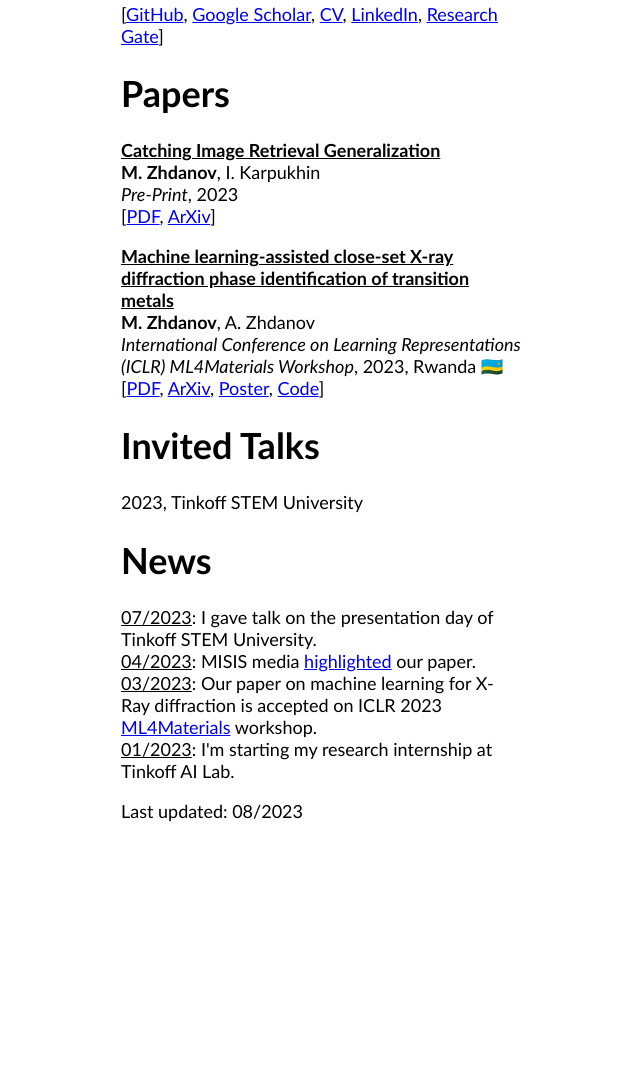
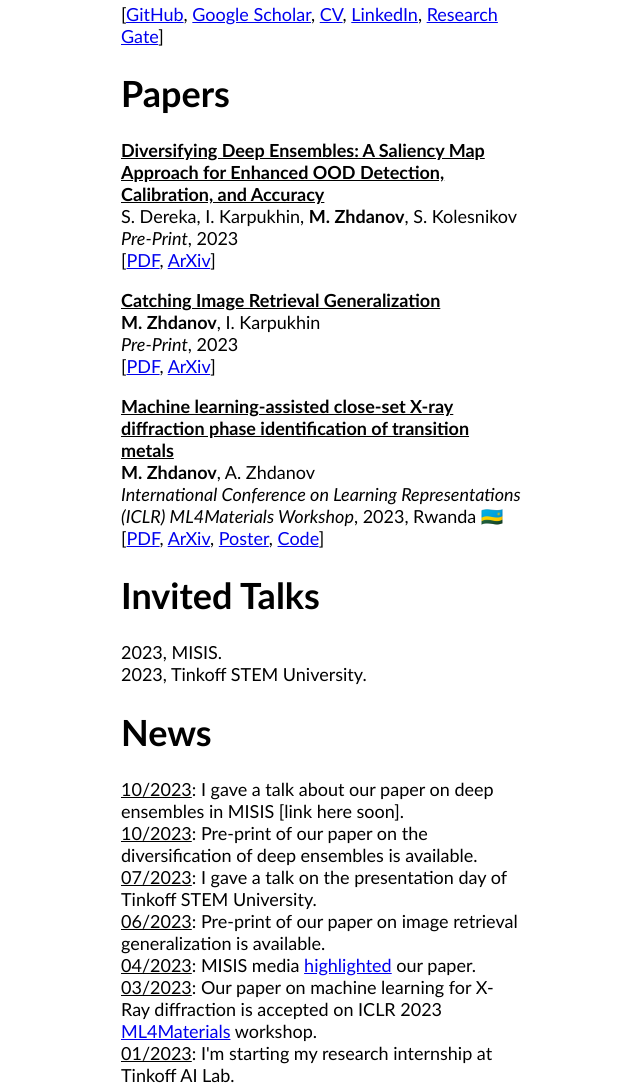
Before and after one commit to maxnygma/maxnygma.github.io, a plain HTML site: page index.html in a window 1280 px wide. Shown: the part 829-1918 px from the top of the page, without its empty margins (79-719 px from the left). Before the commit the page ends 1684 px from the top, so only its background shows below. Drawn offline with Linux system fonts and the light colour scheme.

Commit message:
Update info

```diff
--- a/index.html
+++ b/index.html
@@ -23,7 +23,7 @@
                     <p>
                         My passion is the AI research. I believe that the state-of-the-art technologies will shape our tomorrow as we continuosly
                         understand the laws of our world better and better.
-                        My main interests are <b>probabilistic methods</b>, <b>robustness</b> and <b>graph theory</b>.
+                        My main interests are <b>probabilistic methods</b>, <b>robustness</b> and <b>geometric deep learning</b>.
                     </p>
 
                     <p>
@@ -33,7 +33,7 @@
                     <p>
                         In the past, I participated in numerous machine learning competitions.
                         I'm a <a href="https://www.kaggle.com/dwdkills">Kaggle Competitions Expert</a>. In 2020, as a high school student, I took 2nd place
-                        in AIJ Competition (5000$) on computer vision which was focused on recognizing ancient manuscripts of Peter the Great.
+                        in AI Journey Competition on computer vision which was focused on recognizing ancient manuscripts of Peter the Great.
                     </p>
 
                     <p>
@@ -53,6 +53,14 @@
 
                     <h1>Papers</h1>
                     <p>
+                        <a href="https://arxiv.org/abs/2305.11616" style="color: black">
+                            <b>Diversifying Deep Ensembles: A Saliency Map Approach for Enhanced OOD Detection, Calibration, and Accuracy</b>
+                        </a> <br>
+                        S. Dereka, I. Karpukhin, <b>M. Zhdanov</b>, S. Kolesnikov <br>
+                        <i>Pre-Print</i>, 2023 <br>
+                        [<a href="https://arxiv.org/pdf/2305.11616.pdf">PDF</a>, <a href="https://arxiv.org/abs/2305.11616">ArXiv</a>]
+                    </p>
+                    <p>
                         <a href="https://arxiv.org/abs/2306.13357" style="color: black">
                             <b>Catching Image Retrieval Generalization</b>
                         </a> <br>
@@ -71,18 +79,24 @@
                     </p>
 
                     <h1>Invited Talks</h1>
-                    <p>2023, Tinkoff STEM University</p>
+                    <p>
+                        2023, MISIS. <br>
+                        2023, Tinkoff STEM University. <br>
+                    </p>
 
                     <h1>News</h1>
                     <p>
-                        <u>07/2023</u>: I gave talk on the presentation day of Tinkoff STEM University. <br>
+                        <u>10/2023</u>: I gave a talk about our paper on deep ensembles in MISIS [link here soon]. <br>
+                        <u>10/2023</u>: Pre-print of our paper on the diversification of deep ensembles is available. <br>
+                        <u>07/2023</u>: I gave a talk on the presentation day of Tinkoff STEM University. <br>
+                        <u>06/2023</u>: Pre-print of our paper on image retrieval generalization is available. <br>
                         <u>04/2023</u>: MISIS media <a href="https://misis.ru/university/news/science/2023-04/8441/">highlighted</a> our paper. <br>
                         <u>03/2023</u>: Our paper on machine learning for X-Ray diffraction is accepted on ICLR 2023
                             <a href="https://www.ml4materials.com">ML4Materials</a> workshop. <br>
                         <u>01/2023</u>: I'm starting my research internship at Tinkoff AI Lab. <br>
                     </p>
 
-                    Last updated: 08/2023
+                    Last updated: 10/2023
                 </div>
 
                 <div class="image">
```
